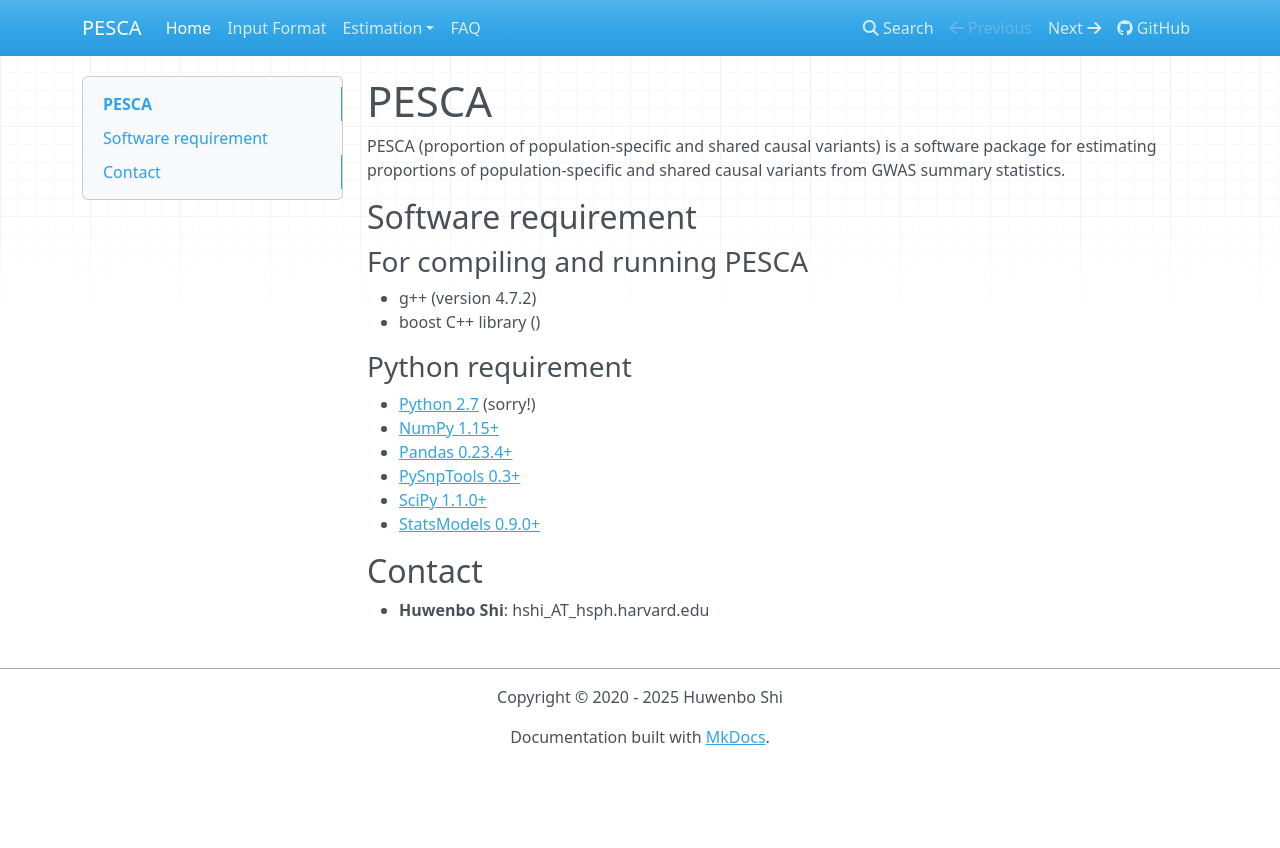
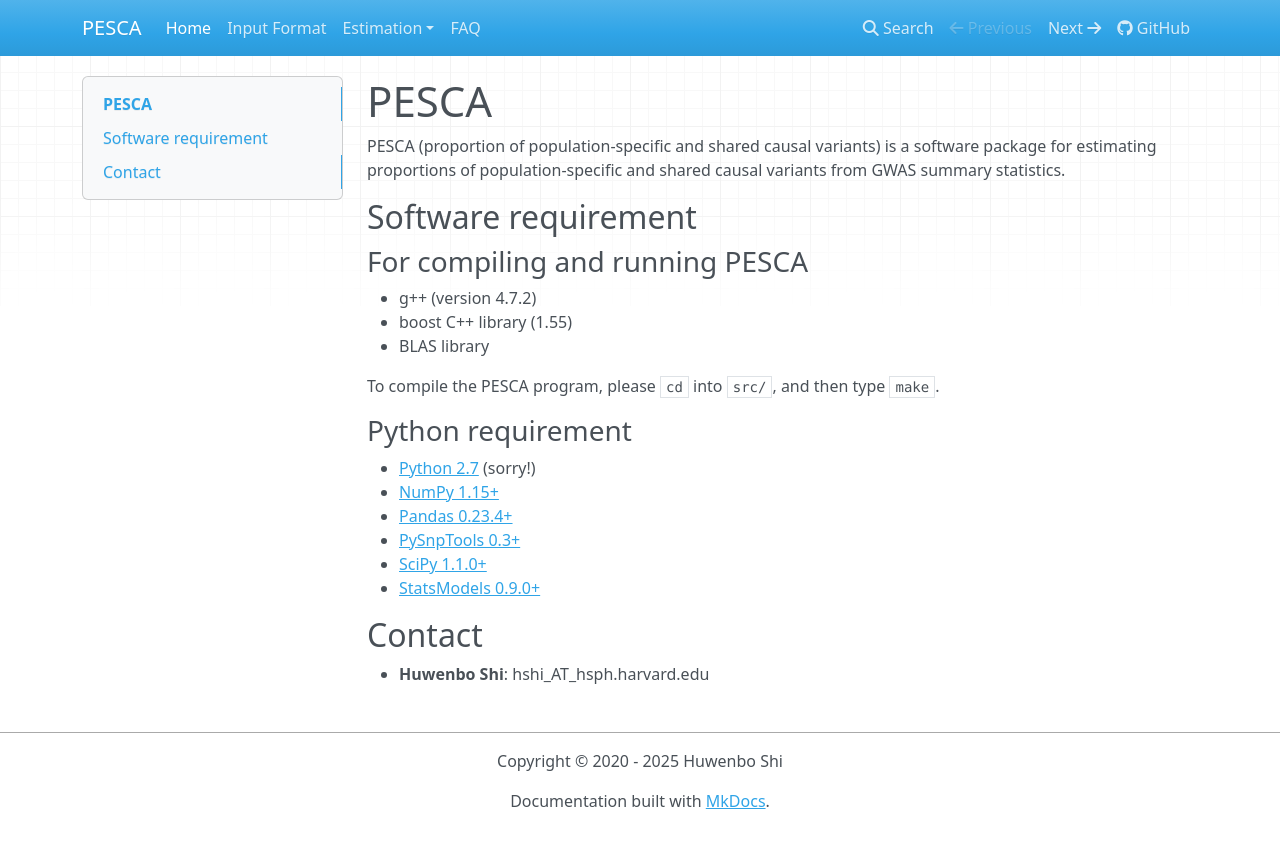
Before and after one commit to huwenboshi/pesca, an MkDocs documentation site: the page built from docs/index.md, in a window 1280 px wide. Shown: the top 848 px of the page. Built offline with MkDocs 1.6.1, drawn with Linux system fonts in a browser that asks for light colours; nearby versions of some CDN libraries; old or Windows-style settings are respelled for this version of MkDocs.

Commit message:
updated document

```diff
--- a/docs/index.md
+++ b/docs/index.md
@@ -9,7 +9,10 @@ causal variants from GWAS summary statistics.
 ### For compiling and running PESCA
 
 * g++ (version 4.7.2)
-* boost C++ library ()
+* boost C++ library (1.55)
+* BLAS library
+
+To compile the PESCA program, please `cd` into `src/`, and then type `make`.
 
 ### Python requirement
 
```
